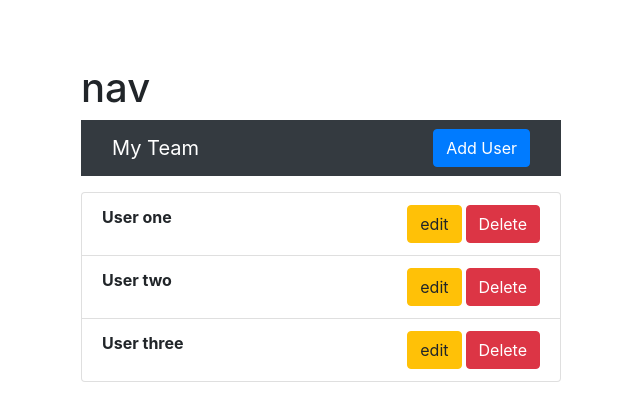
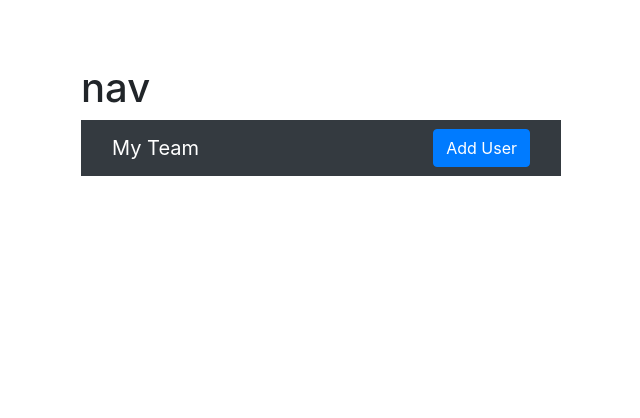
Before and after one commit to FuadFikri/CRUD-with-React-Context, a React (Create React App) app: page / in a window 1280 px wide. Shown: the top 418 px of the page, without its empty margins (319-959 px from the left). Built offline with nearby package versions, Linux system fonts and the light colour scheme.

Commit message:
handle no data

```diff
--- a/src/components/UserList.js
+++ b/src/components/UserList.js
@@ -10,7 +10,7 @@ export const UserList = () => {
     return (
         <div>
             <ListGroup className="mt-3">
-                {users.map(user =>
+                {users &&  users.map(user =>
 
                     <ListGroupItem className="d-flex">
                         <strong>{user.name}</strong>
--- a/src/contexts/GlobalState.js
+++ b/src/contexts/GlobalState.js
@@ -8,9 +8,7 @@ import AppReducer from './AppReducer';
 
 const initialState = {
     users: [
-        { id: 1, name: 'User one' },
-        { id: 2, name: 'User two' },
-        { id: 3, name: 'User three' }
+
     ]
 };
 
```
